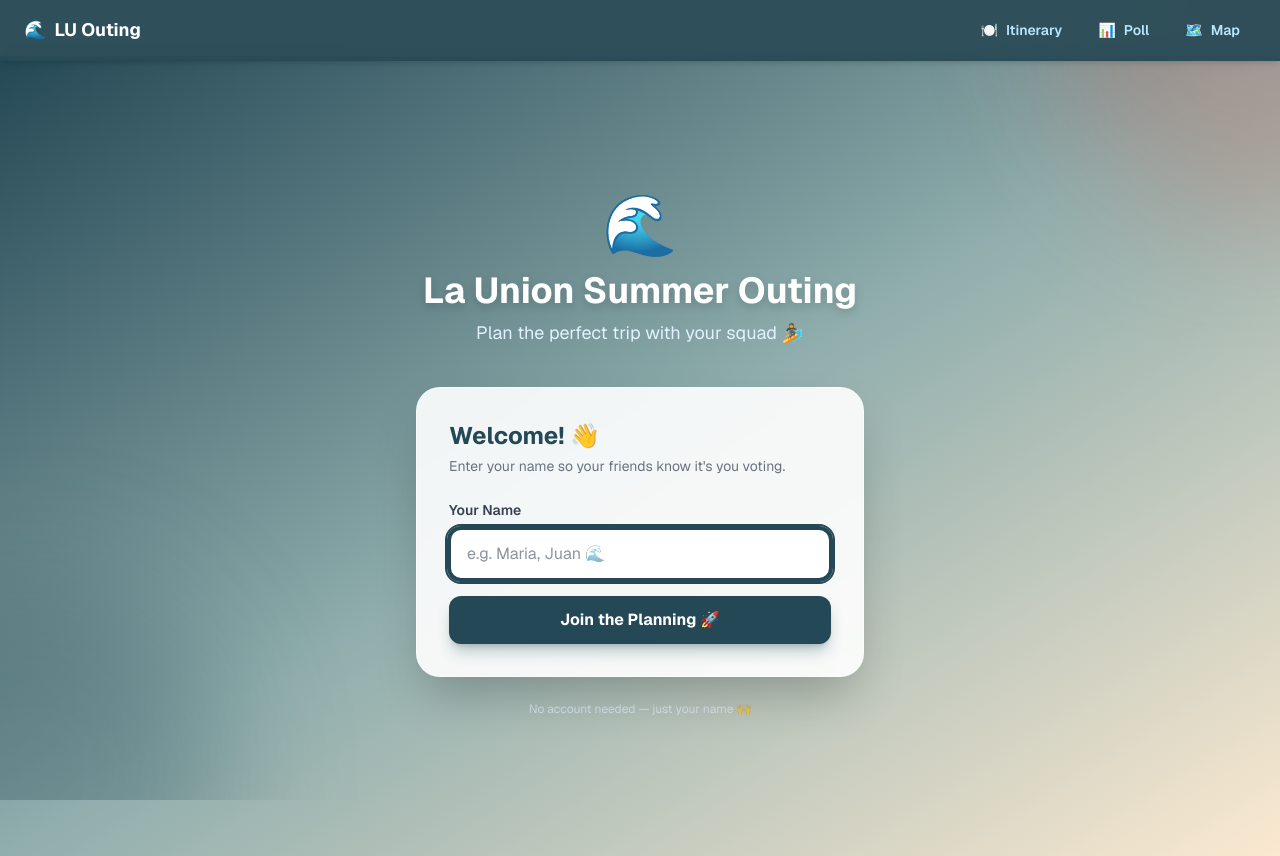
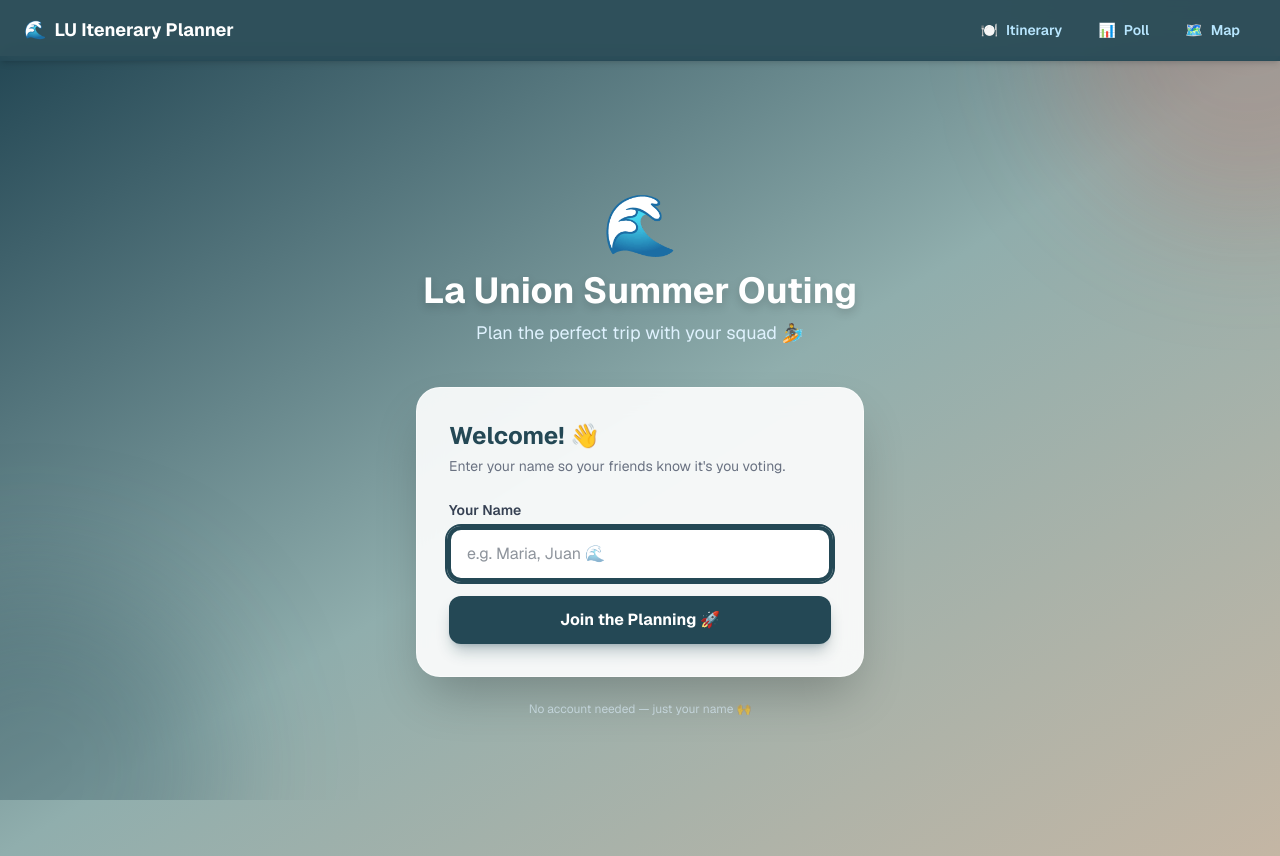
Before and after one commit to jresoriaga/wedding-site, a Next.js app: page / in a window 1280 px wide. Built offline with nearby package versions, Linux system fonts and the light colour scheme.

Commit message:
fix: update NavBar label and adjust sand color in globals.css

```diff
--- a/app/components/NavBar.tsx
+++ b/app/components/NavBar.tsx
@@ -21,7 +21,7 @@ export default function NavBar() {
       >
         <Link href="/itinerary" className="flex items-center gap-2 text-white font-bold text-lg">
           <span aria-hidden="true">🌊</span>
-          <span>LU Outing</span>
+          <span>LU Itenerary Planner</span>
         </Link>
         <div className="flex items-center gap-1" role="menubar">
           {NAV_ITEMS.map(({ href, label, emoji }) => {
--- a/app/globals.css
+++ b/app/globals.css
@@ -5,7 +5,7 @@
   --color-ocean: #244855;
   --color-ocean-dark: #1C3943;
   --color-sky: #90AEAD;
-  --color-sand: #FBE9D0;
+  --color-sand: #c4b6a4;
   --color-coral: #E64833;
   --color-coral-dark: #C93E28;
   --color-palm: #874F41;
```
